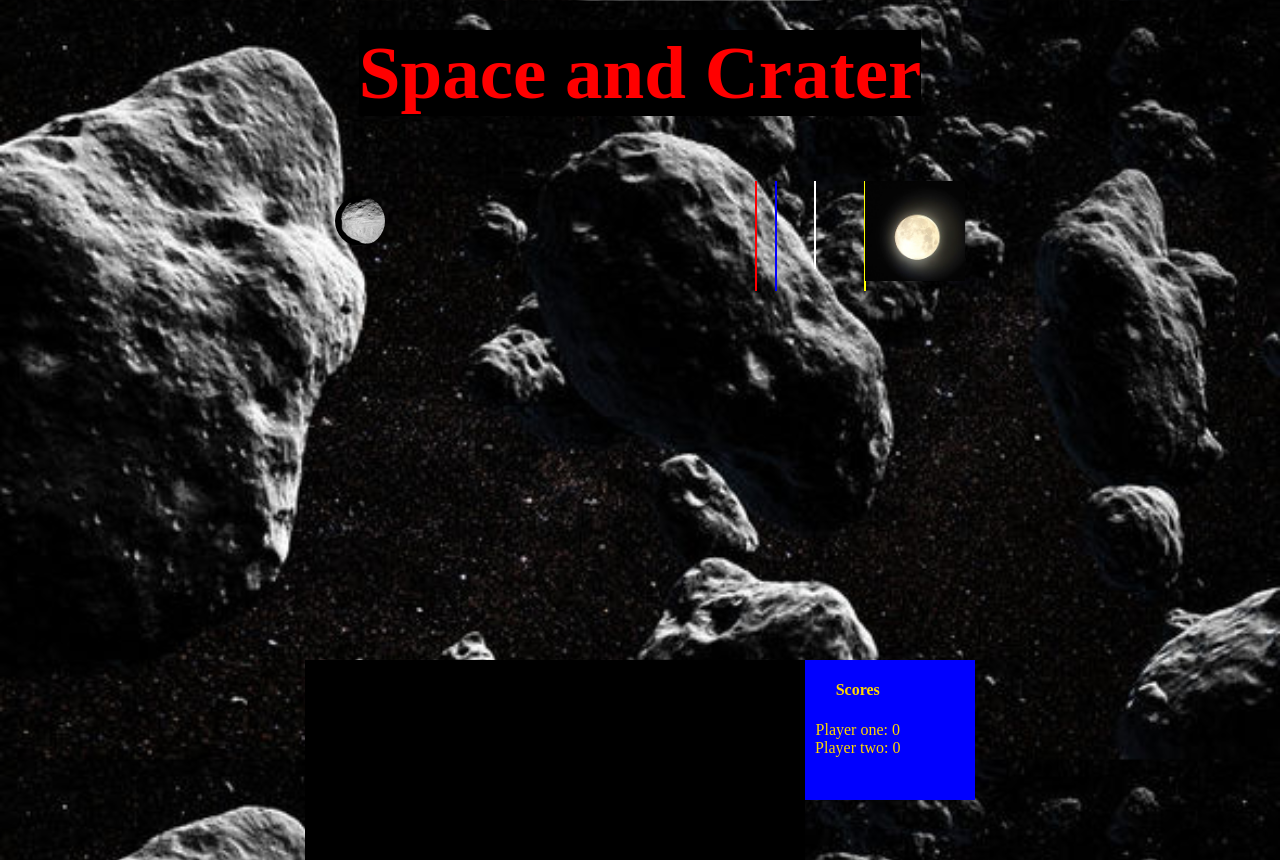
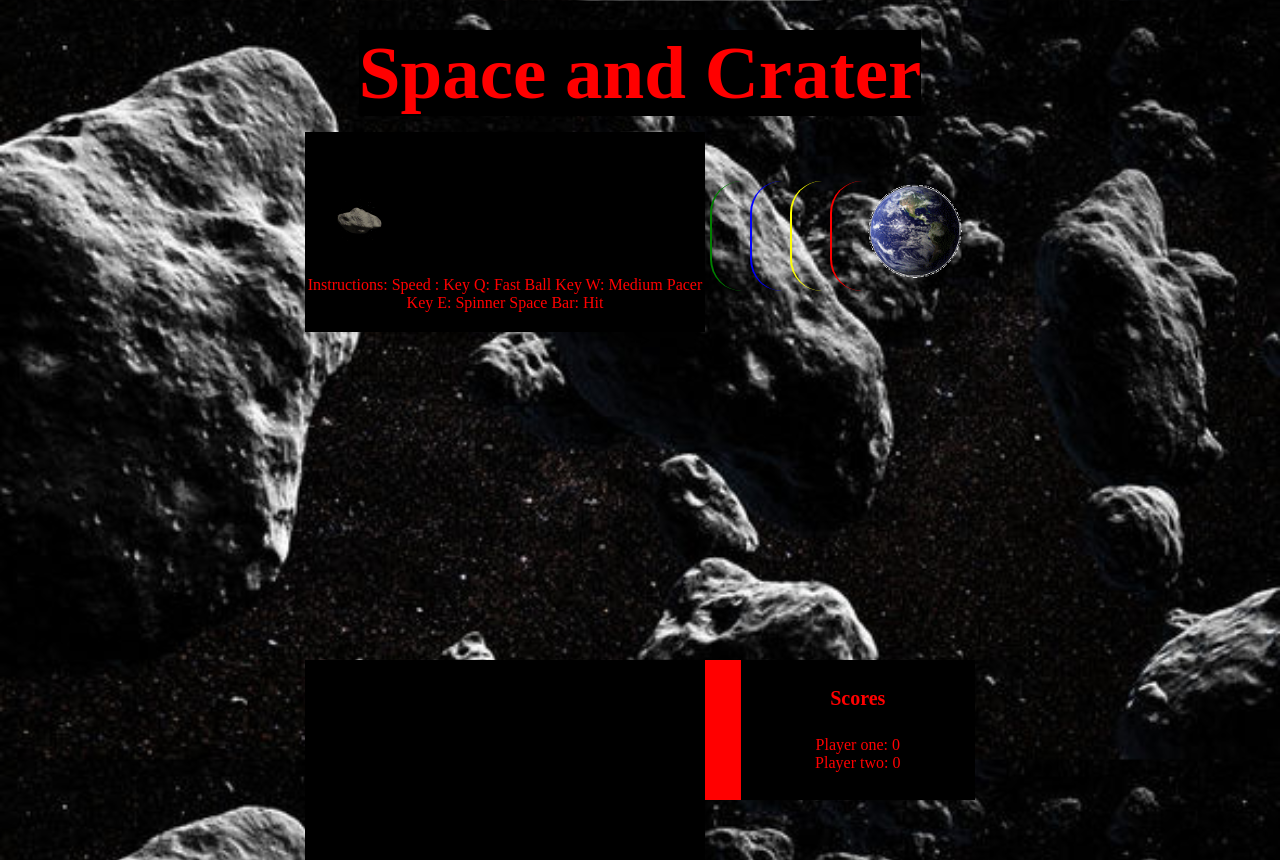
Before and after one commit to Crozza71/WDI20-PROJECT1, a PHP site: page /project.html in a window 1280 px wide. Run offline with PHP 8.4, Linux system fonts and the light colour scheme.

Commit message:
forcefields added, if statements adjusted

```diff
--- a/project.css
+++ b/project.css
@@ -17,6 +17,11 @@ h1 {
   background-color:black;
 }
 
+h4 {
+
+  font-size:20px;
+}
+
 
 .container {
   display: inline-block;
@@ -31,50 +36,62 @@ h1 {
   float:right;
 }
 
-.bang {
+/*.bang {
   position: absolute;
   left: 560px;
   width: 2px;
   height: 80%;
   background: white;
-}
+}*/
 
 .two {
+  border-top-left-radius: 50px;
+  border-bottom-left-radius: 50px;
   position: absolute;
-  left: 450px;
-  width: 2px;
+  border: 0;
+  border-left: 2px solid green;
+  left: 405px;
+  width: 30px;
   height: 100%;
-  background: red;
 }
 
 .three {
+  border-top-left-radius: 50px;
+  border-bottom-left-radius: 50px;
   position: absolute;
-  left: 470px;
-  width: 2px;
+  border: 0;
+  border-left: 2px solid yellow;
+  left: 485px;
+  width: 30px;
   height: 100%;
-  background: blue;
 }
 
 .four {
+  border-top-left-radius: 50px;
+  border-bottom-left-radius: 50px;
   position: absolute;
-  left: 509px;
-  width: 2px;
-  height: 80%;
-  background: white;
+  border: 0;
+  border-left: 2px solid blue;
+  left: 445px;
+  width: 30px;
+  height: 100%;
 }
 
 .five {
+  border-top-left-radius: 50px;
+  border-bottom-left-radius: 50px;
   position: absolute;
-  left: 559px;
-  width: 2px;
+  border: 0;
+  border-left: 2px solid red;
+  left: 525px;
+  width: 30px;
   height: 100%;
-  background: yellow;
 }
 
-#moon {
+#earth {
   position: absolute;
   right: 10px;
-  background: url(images/full-moon-300.jpg);
+  background: url(images/animated-earth.gif);
   width: 100px;
   height: 100px;
   background-size: cover;
@@ -83,8 +100,8 @@ h1 {
 
 
 #rock {
-  background: url(images/asteroid.png);
-      background-size: cover;
+  background: url(images/asteroid.gif);
+  background-size: cover;
   position: relative;
   left: 0;
   width: 50px;
@@ -112,10 +129,12 @@ h1 {
 }
 
 .instructions {
- width:500px;
+ width:400px;
  height:200px;
+ bottom:0;
+ left:10;
  background:black;
- color:gold;
+ color:red;
 
 }
 
@@ -123,8 +142,8 @@ h1 {
   width: 35%;
   height: 100%;
   float: right;
-  background: blue;
-  color:gold;
+  background: black;
+  color:red;
 }
 .scoreboard ul {
 
@@ -135,7 +154,7 @@ h1 {
 }
 
 .scoreboard ul li {
-  color: gold;
+  color: red;
 
 
 
--- a/project.html
+++ b/project.html
@@ -11,19 +11,14 @@
   <main>
     <div class=container>
 
-<!--       <div class="scoreboard">
-        <ul>
-          <li>Player one: <label class="playerOneScore">0</label></li>
-          <li>Player two: <label class="playerTwoScore">0</label></li>
-        </ul>
-      </div> -->
+
       <div class="strip">
         <div class="bang"></div>
         <div class="five"></div>
         <div class="four"></div>
         <div class="two"></div>
         <div class="three"></div>
-        <div id="moon"></div>
+        <div id="earth"></div>
         <div id="rock"></div>
       </div>
 
@@ -42,9 +37,7 @@
         </div>
 
       </div>
-<!--       <div class="batsman"></div>
-      <div class="bowler"></div>
-      <div class="display"></div>
+
       <div class="instructions">
         <p> Instructions:
             Speed :
--- a/project.js
+++ b/project.js
@@ -51,8 +51,8 @@ function init() {
             }, 800 , handleMiss)
             break;
 
-            case 32:
-            // key "space"
+            case 80:
+            // key "p"
 
                       if (canHit) {
 
@@ -101,6 +101,8 @@ function init() {
 
         innings--;
 
+        canHit = false;
+
         if ( innings == 0 ) {
 
           gameOver();
@@ -138,16 +140,16 @@ function init() {
         if (ballPosition <= 384) {
           $display.html("THAT WAS RUBBISH, COME ON, HAVE A GO !   NO ROCKS FOR THAT!")
          return 0;
-        } else if (ballPosition <= 449) {
+        } else if (ballPosition <= 405) {
          $display.html("TRICKY....YOU MIGHT AS WELL GET AN ICE CREAM , 2 ROCKS!");
          return 2;
-        } else if (ballPosition <= 469) {
+        } else if (ballPosition <= 445) {
          $display.html("GREAT SHOT, 3 ROCKS!!");
          return 3;
-        } else if (ballPosition <= 509) {
+        } else if (ballPosition <= 485) {
          $display.html("WELL PLAYED , 4 ROCKS!!");
          return 4;
-        } else if (ballPosition <= 559 ) {
+        } else if (ballPosition <= 525 ) {
          $display.html(" ...THAT WAS CLOSE, YOU GOT 5 ROCKS!");
          return 5;
        } else {
```
Also changed, not shown: images/animated-earth.gif (added), images/asteroid.gif (added).
